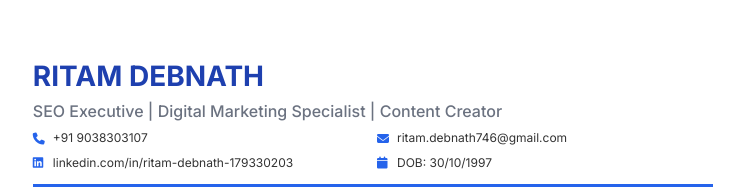
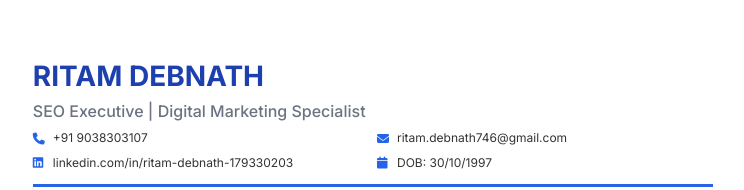
Before and after one commit to Ritam1997-sudo/Ritam-Debnath, a plain HTML site: page ads.html in a window 1280 px wide. Shown: the top 190 px of the page, without its empty margins (267-1011 px from the left). Drawn offline with nearby package versions, Linux system fonts and the light colour scheme.

Commit message:
Update ads.html

```diff
--- a/ads.html
+++ b/ads.html
@@ -225,7 +225,7 @@
         <!-- Header -->
         <div class="header">
             <div class="name">RITAM DEBNATH</div>
-            <div class="title">SEO Executive | Digital Marketing Specialist | Content Creator</div>
+            <div class="title">SEO Executive | Digital Marketing Specialist</div>
             <div class="contact-grid">
                 <div class="contact-item">
                     <i class="fas fa-phone"></i>
```
